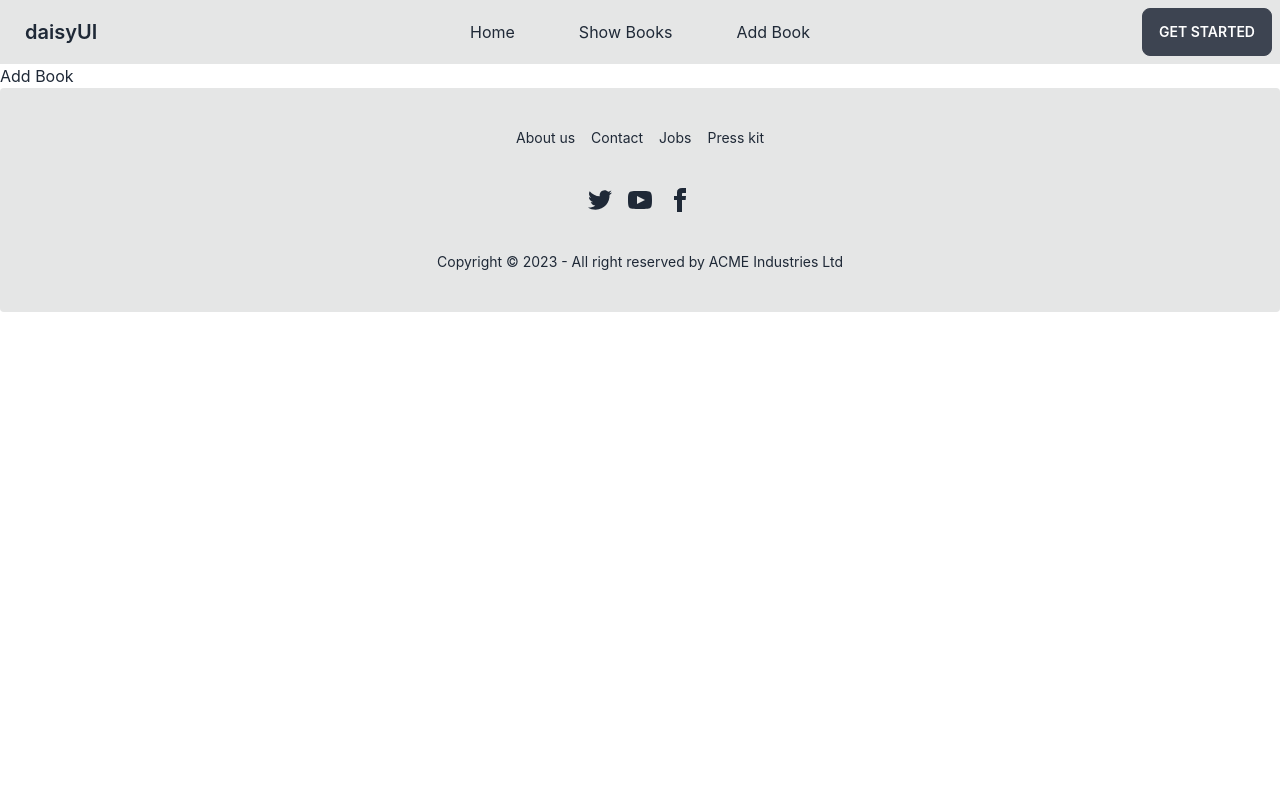
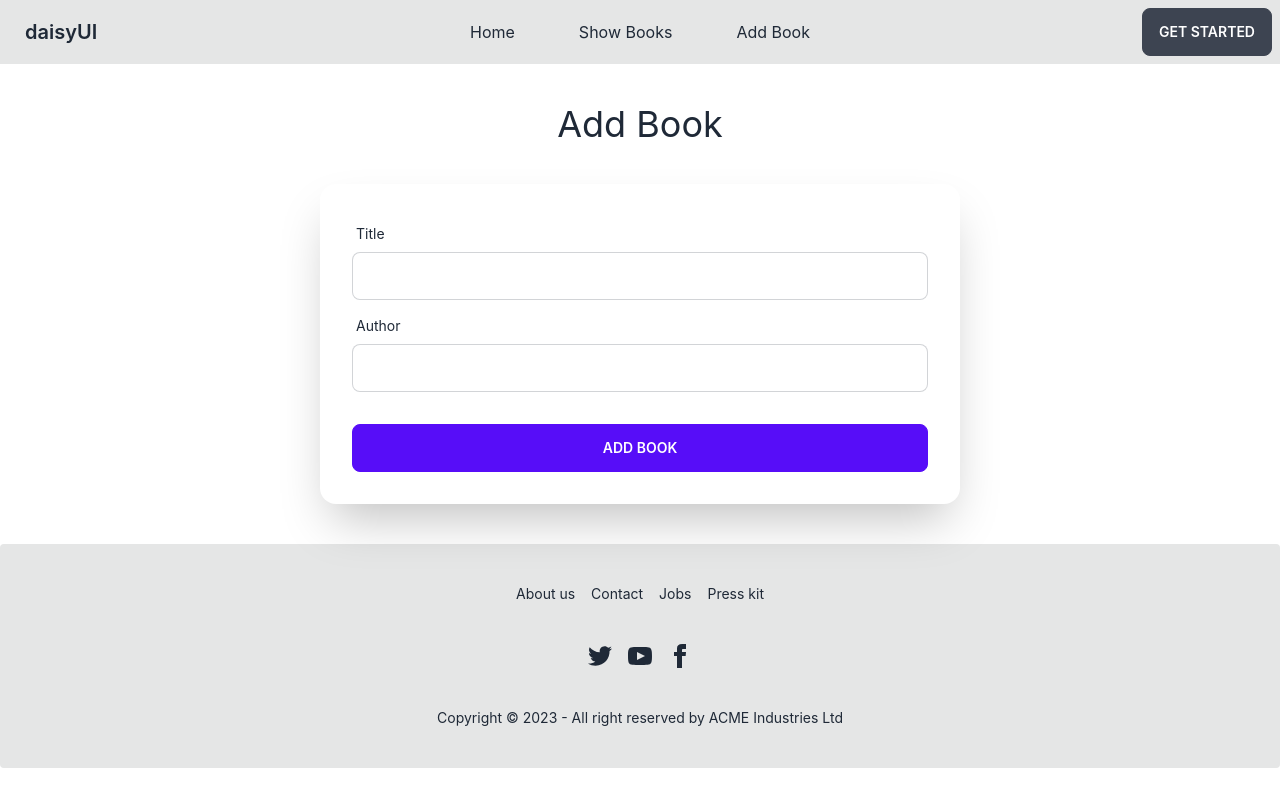
Before and after one commit to kowsar-mahmud-remon/redux-toolkit-crud-app, a React (Create React App) app: page /add-book in a window 1280 px wide. Built offline with nearby package versions, Linux system fonts and the light colour scheme.

Commit message:
create data

```diff
--- /dev/null
+++ b/src/app/store.js
@@ -0,0 +1,10 @@
+import { configureStore } from "@reduxjs/toolkit";
+import booksReducer from "../features/books/BooksSlice";
+
+const store = configureStore({
+  reducer: {
+    booksReducer: booksReducer
+  }
+});
+
+export default store;
--- a/src/features/books/AddBook.jsx
+++ b/src/features/books/AddBook.jsx
@@ -1,9 +1,64 @@
-import React from "react";
+import React, { useState } from "react";
+import { useDispatch, useSelector } from "react-redux";
+import { useNavigate } from "react-router-dom";
+import { addBook } from "./BooksSlice";
 
 const AddBook = () => {
+  const [title, setTitle] = useState("");
+  const [author, setAuthor] = useState("");
+
+  const dispatch = useDispatch();
+  const navigate = useNavigate();
+
+  const numberOfBooks = useSelector((state) => state.booksReducer.books.length);
+
+  const handleSubmit = (e) => {
+    e.preventDefault();
+    const book = { id: numberOfBooks + 1, title, author };
+    dispatch(addBook(book));
+    navigate("/show-books", { replace: true });
+  };
+
   return (
-    <div>
-      <h2>Add Book</h2>
+    <div className="my-10">
+      <h2 className="text-4xl my-10 text-center">Add Book</h2>
+      <div className="card flex-shrink-0 w-1/2 mx-auto shadow-2xl bg-base-100">
+        <form onSubmit={handleSubmit} className="card-body">
+          <div className="form-control">
+            <label className="label">
+              <span className="label-text">Title</span>
+            </label>
+            <input
+              value={title}
+              onChange={(e) => setTitle(e.target.value)}
+              type="text"
+              name="title"
+              className="input input-bordered"
+              required
+            />
+          </div>
+
+          <div className="form-control">
+            <label className="label">
+              <span className="label-text">Author</span>
+            </label>
+            <input
+              value={author}
+              onChange={(e) => setAuthor(e.target.value)}
+              type="text"
+              name="author"
+              className="input input-bordered"
+              required
+            />
+          </div>
+
+          <div className="form-control mt-6">
+            <button type="submit" className="btn btn-primary">
+              Add Book
+            </button>
+          </div>
+        </form>
+      </div>
     </div>
   );
 };
--- /dev/null
+++ b/src/features/books/BooksSlice.js
@@ -0,0 +1,23 @@
+import { createSlice } from "@reduxjs/toolkit";
+
+const initialBooks = {
+  books: [
+    { id: 1, title: 'Love Bangladesh', author: 'Remon' },
+    { id: 2, title: 'Bangladeshi', author: 'Remon' },
+  ]
+};
+
+export const booksSlice = createSlice({
+  name: 'books',
+  initialState: initialBooks,
+  reducers: {
+    showBooks: (state) => state,
+    addBook: (state, action) => {
+      state.books.push(action.payload);
+    },
+  }
+});
+
+export const { showBooks, addBook } = booksSlice.actions;
+
+export default booksSlice.reducer;
--- a/src/features/books/BooksView.jsx
+++ b/src/features/books/BooksView.jsx
@@ -1,9 +1,40 @@
 import React from "react";
+import { useSelector } from "react-redux";
 
 const BooksView = () => {
+  const books = useSelector((state) => state.booksReducer.books);
   return (
-    <div>
-      <h2>List of Books</h2>
+    <div className="my-10 text-center">
+      <h2 className="text-4xl my-10">List of Books</h2>
+      <div className="overflow-x-auto">
+        <table className="table table-zebra w-full">
+          <thead>
+            <tr>
+              <th>ID</th>
+              <th>Title</th>
+              <th>Author</th>
+              <th>Action</th>
+            </tr>
+          </thead>
+          <tbody>
+            {books &&
+              books.map((book) => {
+                const { id, title, author } = book;
+                return (
+                  <tr key={id}>
+                    <td>{id}</td>
+                    <td>{title}</td>
+                    <td>{author}</td>
+                    <td>
+                      <button className="btn btn-ghost">Edit</button>
+                      <button className="btn btn-ghost">Delete</button>
+                    </td>
+                  </tr>
+                );
+              })}
+          </tbody>
+        </table>
+      </div>
     </div>
   );
 };
--- a/src/index.js
+++ b/src/index.js
@@ -3,12 +3,14 @@ import ReactDOM from 'react-dom/client';
 import './index.css';
 import App from './App';
 import reportWebVitals from './reportWebVitals';
+import { Provider } from 'react-redux';
+import store from './app/store';
 
 const root = ReactDOM.createRoot(document.getElementById('root'));
 root.render(
-  <React.StrictMode>
+  <Provider store={store}>
     <App />
-  </React.StrictMode>
+  </Provider>
 );
 
 // If you want to start measuring performance in your app, pass a function
```
